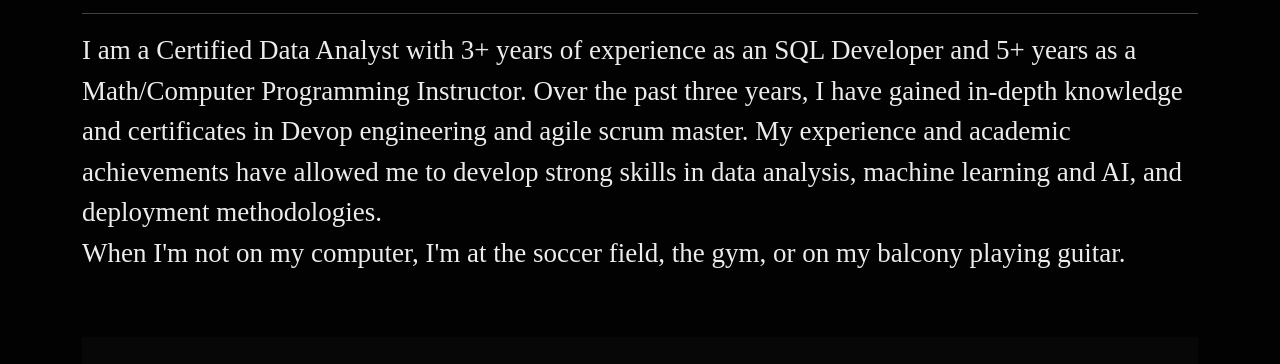
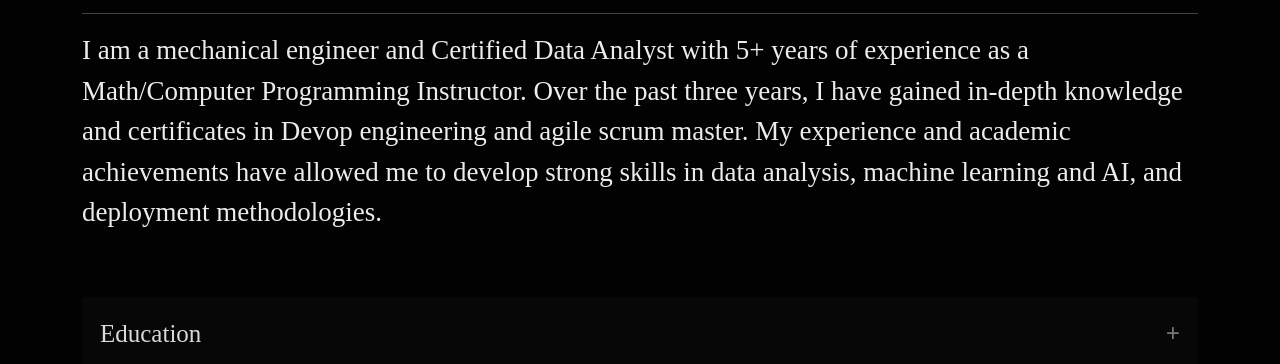
Before and after one commit to koud-dany/koud-dany.github.io, a plain HTML site: page templates/About.html in a window 1280 px wide. Shown: the part 246-610 px from the top of the page. Drawn offline with nearby package versions, Linux system fonts and the light colour scheme.

Commit message:
edit about me

```diff
--- a/templates/About.html
+++ b/templates/About.html
@@ -66,10 +66,10 @@
 
        <h1>About Me</h1> <hr style="color: aliceblue;">
 
-    <P>I am a Certified Data Analyst with 3+ years of experience as an SQL Developer and 5+ years as a Math/Computer Programming Instructor.
+    <P>I am a mechanical engineer and Certified Data Analyst with 5+ years of experience as a Math/Computer Programming Instructor.
       Over the past three years, I have gained in-depth knowledge and certificates in Devop engineering and agile scrum master.
       My experience and academic achievements have allowed me to develop strong skills in data analysis, machine learning and AI, and deployment methodologies. <br>
-      When I'm not on my computer, I'm at the soccer field, the gym, or on my balcony playing guitar.
+
     </P>
        <br>
        <br>
```
